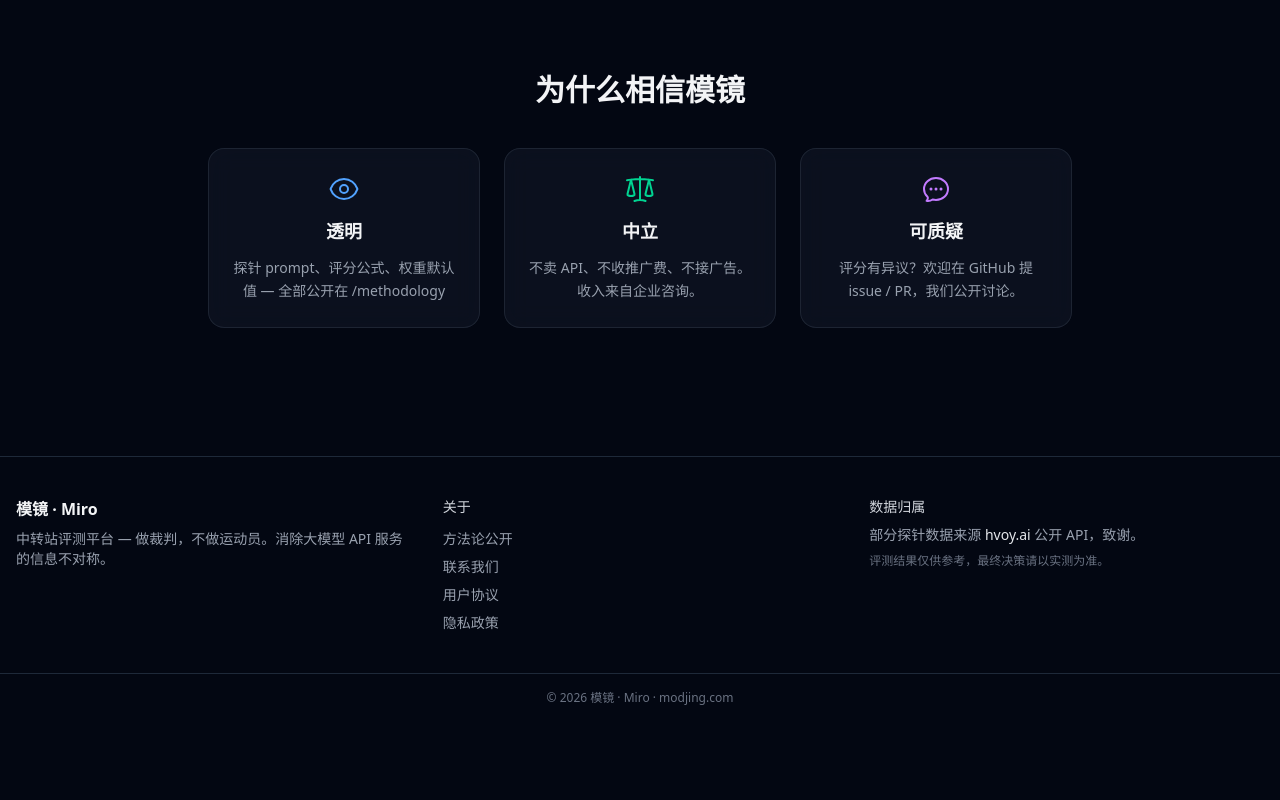
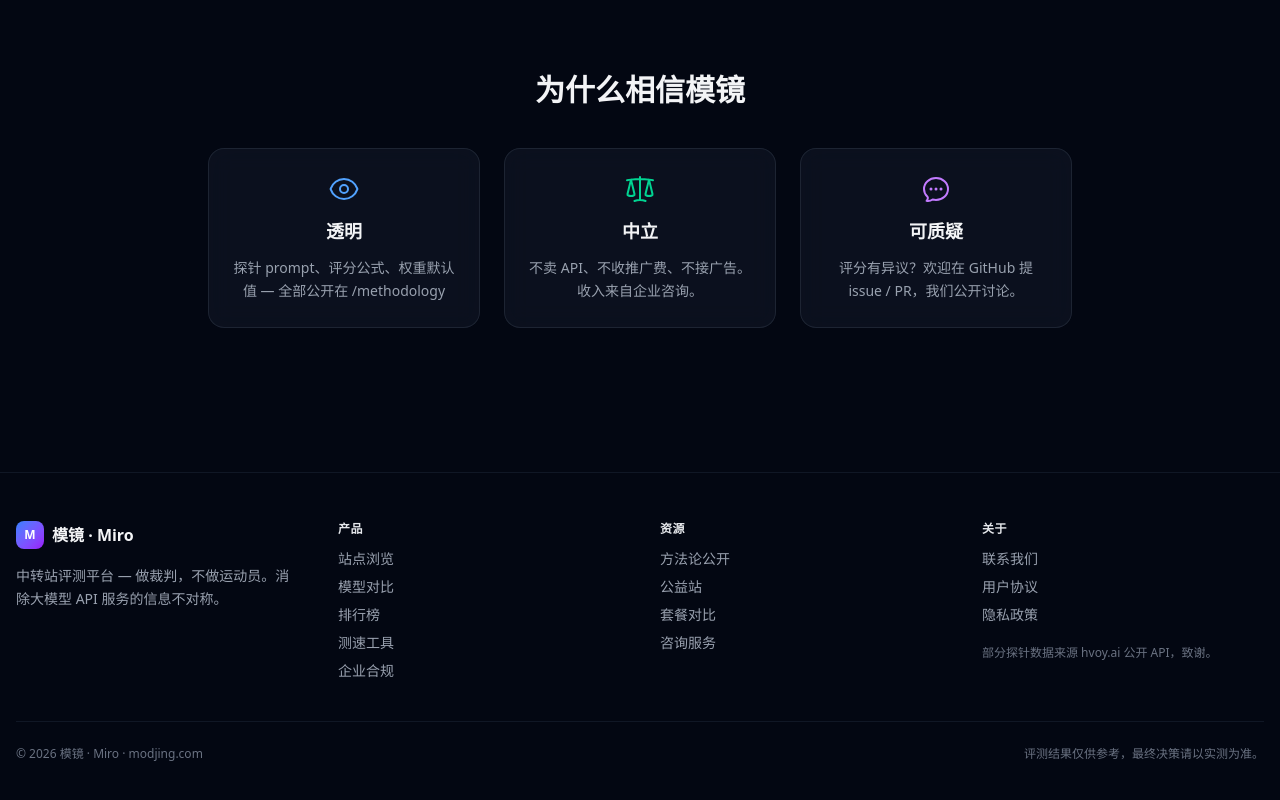
Before and after one commit to xiaoyuyu6420/modjing, a Next.js app: page / in a window 1280 px wide. Shown: the part 1122-1922 px from the top of the page. Before the commit the page ends 1844 px from the top, so only its background shows below. Built offline with nearby package versions, Linux system fonts and the light colour scheme; no server answers; the database is empty.

Commit message:
feat(ui): Footer 重新设计 - 四列布局、品牌标识
- 四列布局：品牌/产品/资源/关于
- Logo 渐变图标 + 品牌名
- 大写字母标题、更清晰的层级
- 底部版权栏分离
- 间距优化、响应式布局

```diff
--- a/src/components/Footer.tsx
+++ b/src/components/Footer.tsx
@@ -2,44 +2,69 @@ import Link from 'next/link'
 
 export default function Footer() {
   return (
-    <footer className='border-t border-gray-800 bg-gray-950 mt-16'>
-      <div className='max-w-7xl mx-auto px-4 py-10 grid grid-cols-1 md:grid-cols-3 gap-8 text-sm'>
-        <div>
-          <div className='text-gray-100 font-bold text-base mb-2'>模镜 · Miro</div>
-          <p className='text-gray-400'>
-            中转站评测平台 — 做裁判，不做运动员。消除大模型 API 服务的信息不对称。
-          </p>
+    <footer className='border-t border-gray-800/50 bg-gray-950 mt-20'>
+      <div className='max-w-7xl mx-auto px-4 py-12'>
+        <div className='grid grid-cols-1 md:grid-cols-4 gap-10 text-sm'>
+          {/* Brand */}
+          <div className='md:col-span-1 space-y-4'>
+            <div className='flex items-center gap-2'>
+              <div className='w-7 h-7 rounded-lg bg-gradient-to-br from-blue-500 to-purple-600 flex items-center justify-center text-white text-xs font-bold'>
+                M
+              </div>
+              <span className='text-base font-bold text-gray-100'>模镜 · Miro</span>
+            </div>
+            <p className='text-gray-400 leading-relaxed'>
+              中转站评测平台 — 做裁判，不做运动员。消除大模型 API 服务的信息不对称。
+            </p>
+          </div>
+
+          {/* Product */}
+          <div className='space-y-3'>
+            <div className='text-gray-200 font-semibold text-xs uppercase tracking-wider'>产品</div>
+            <div className='flex flex-col gap-2'>
+              <Link href='/sites' className='text-gray-400 hover:text-gray-100 transition-colors'>站点浏览</Link>
+              <Link href='/models' className='text-gray-400 hover:text-gray-100 transition-colors'>模型对比</Link>
+              <Link href='/leaderboard' className='text-gray-400 hover:text-gray-100 transition-colors'>排行榜</Link>
+              <Link href='/benchmark' className='text-gray-400 hover:text-gray-100 transition-colors'>测速工具</Link>
+              <Link href='/enterprise' className='text-gray-400 hover:text-gray-100 transition-colors'>企业合规</Link>
+            </div>
+          </div>
+
+          {/* Resources */}
+          <div className='space-y-3'>
+            <div className='text-gray-200 font-semibold text-xs uppercase tracking-wider'>资源</div>
+            <div className='flex flex-col gap-2'>
+              <Link href='/methodology' className='text-gray-400 hover:text-gray-100 transition-colors'>方法论公开</Link>
+              <Link href='/free' className='text-gray-400 hover:text-gray-100 transition-colors'>公益站</Link>
+              <Link href='/plans' className='text-gray-400 hover:text-gray-100 transition-colors'>套餐对比</Link>
+              <Link href='/consult' className='text-gray-400 hover:text-gray-100 transition-colors'>咨询服务</Link>
+            </div>
+          </div>
+
+          {/* About */}
+          <div className='space-y-3'>
+            <div className='text-gray-200 font-semibold text-xs uppercase tracking-wider'>关于</div>
+            <div className='flex flex-col gap-2'>
+              <Link href='/contact' className='text-gray-400 hover:text-gray-100 transition-colors'>联系我们</Link>
+              <Link href='/terms' className='text-gray-400 hover:text-gray-100 transition-colors'>用户协议</Link>
+              <Link href='/privacy' className='text-gray-400 hover:text-gray-100 transition-colors'>隐私政策</Link>
+            </div>
+            <div className='pt-2 text-xs text-gray-500'>
+              部分探针数据来源 hvoy.ai 公开 API，致谢。
+            </div>
+          </div>
         </div>
 
-        <div className='flex flex-col gap-2'>
-          <div className='text-gray-300 font-medium mb-1'>关于</div>
-          <Link href='/methodology' className='text-gray-400 hover:text-gray-100'>
-            方法论公开
-          </Link>
-          <Link href='/contact' className='text-gray-400 hover:text-gray-100'>
-            联系我们
-          </Link>
-          <Link href='/terms' className='text-gray-400 hover:text-gray-100'>
-            用户协议
-          </Link>
-          <Link href='/privacy' className='text-gray-400 hover:text-gray-100'>
-            隐私政策
-          </Link>
-        </div>
-
-        <div className='text-gray-400'>
-          <div className='text-gray-300 font-medium mb-2'>数据归属</div>
-          <p>
-            部分探针数据来源 <span className='text-gray-200'>hvoy.ai</span> 公开 API，致谢。
+        {/* Bottom bar */}
+        <div className='mt-10 pt-6 border-t border-gray-800/50 flex flex-col sm:flex-row items-center justify-between gap-3'>
+          <p className='text-xs text-gray-500'>
+            © 2026 模镜 · Miro · modjing.com
           </p>
-          <p className='mt-2 text-xs text-gray-500'>
+          <p className='text-xs text-gray-500'>
             评测结果仅供参考，最终决策请以实测为准。
           </p>
         </div>
       </div>
-      <div className='border-t border-gray-800 py-4 text-center text-xs text-gray-500'>
-        © 2026 模镜 · Miro · modjing.com
-      </div>
     </footer>
   )
 }
```
